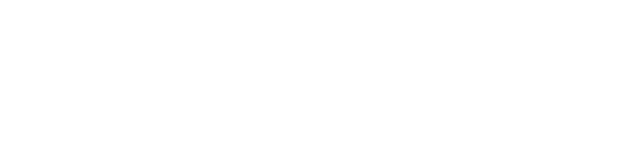
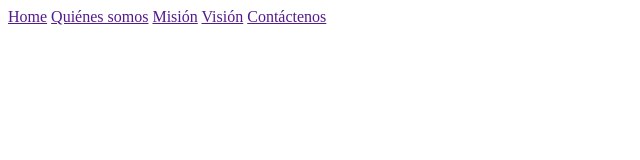
Before and after one commit to yabuJunn/lab7, a plain HTML site: page index.html in a window 1280 px wide. Shown: the whole page, without its empty margins (0-640 px from the left). Drawn offline with Linux system fonts and the light colour scheme.

Commit message:
HTML navbar

```diff
--- a/index.html
+++ b/index.html
@@ -7,6 +7,12 @@
     <title>Home Page</title>
 </head>
 <body>
-
+    <nav>
+        <a href="">Home</a>
+        <a href="">Quiénes somos</a>
+        <a href="">Misión</a>
+        <a href="">Visión</a>
+        <a href="">Contáctenos</a>
+    </nav>
 </body>
 </html>
```
